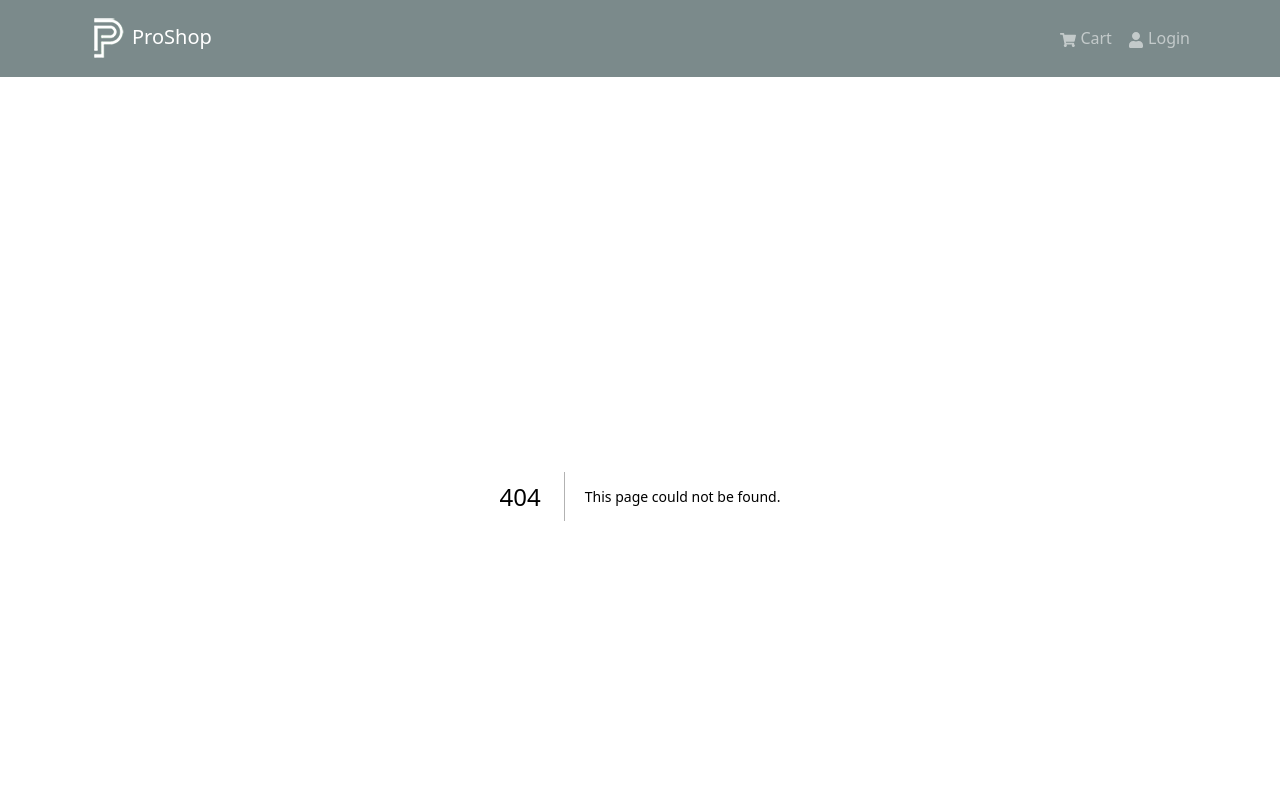
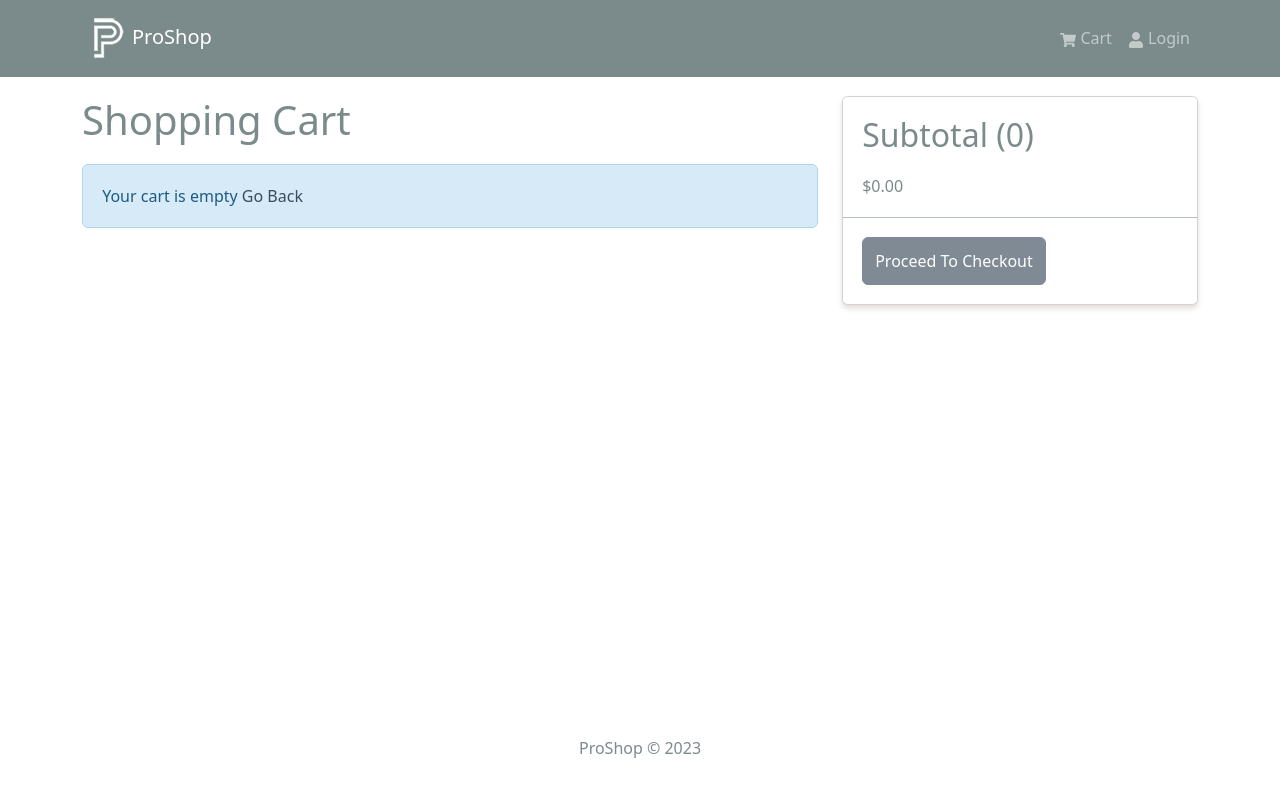
Before and after one commit to mahmood-kn/shop-fullstack, a Next.js app in the folder frontend/: page /cart in a window 1280 px wide. Before the commit this address had no page. Shown: the top 800 px of the page. Built offline with nearby package versions, Linux system fonts and the light colour scheme.

Commit message:
add cart screen

```diff
--- /dev/null
+++ b/frontend/src/app/cart/page.js
@@ -0,0 +1,14 @@
+import dynamic from 'next/dynamic';
+const CartScreen = dynamic(() => import('@/screens/CartScreen'), {
+  ssr: false,
+});
+
+const Page = ({ params }) => {
+  return (
+    <>
+      <CartScreen />
+    </>
+  );
+};
+
+export default Page;
--- /dev/null
+++ b/frontend/src/screens/CartScreen.jsx
@@ -0,0 +1,96 @@
+'use client';
+import {
+  Row,
+  Col,
+  ListGroup,
+  Form,
+  Button,
+  Card,
+  Image,
+} from 'react-bootstrap';
+import { FaTrash } from 'react-icons/fa';
+import Message from '@/components/Message';
+import { useDispatch, useSelector } from 'react-redux';
+import Link from 'next/link';
+import { addToCart } from '@/redux/slices/cartSlice';
+
+const CartScreen = () => {
+  const dispatch = useDispatch();
+  const { cartItems } = useSelector((state) => state.cart);
+  const addToCartHandler = (product, qty) => {
+    dispatch(addToCart({ ...product, qty }));
+  };
+  return (
+    <Row>
+      <Col md={8}>
+        <h1 style={{ marginBottom: '20px' }}>Shopping Cart</h1>
+        {cartItems.length === 0 ? (
+          <Message>
+            Your cart is empty <Link href='/'>Go Back</Link>
+          </Message>
+        ) : (
+          <ListGroup variant='flush'>
+            {cartItems.map((item) => (
+              <ListGroup.Item key={item._id}>
+                <Row>
+                  <Col md={2}>
+                    <Image src={item.image} alt={item.name} fluid />
+                  </Col>
+                  <Col md={3}>
+                    <Link href={`/products/${item._id}`}>{item.name}</Link>
+                  </Col>
+                  <Col md={2}>${item.price}</Col>
+                  <Col md={2}>
+                    {' '}
+                    <Form.Control
+                      as='select'
+                      value={item.qty}
+                      onChange={(e) =>
+                        addToCartHandler(item, Number(e.target.value))
+                      }>
+                      {[...Array(item.countInStock).keys()].map((x) => (
+                        <option key={x + 1} value={x + 1}>
+                          {x + 1}
+                        </option>
+                      ))}
+                    </Form.Control>
+                  </Col>
+                  <Col md={2}>
+                    <Button type='button' variant='light'>
+                      <FaTrash />
+                    </Button>
+                  </Col>
+                </Row>
+              </ListGroup.Item>
+            ))}
+          </ListGroup>
+        )}
+      </Col>
+      <Col md={4}>
+        <Card>
+          <ListGroup variant='flush'>
+            <ListGroup.Item>
+              <h2>
+                Subtotal ({cartItems.reduce((acc, item) => acc + item.qty, 0)})
+              </h2>
+              $
+              {cartItems
+                .reduce((acc, item) => acc + item.qty * item.price, 0)
+                .toFixed(2)}
+            </ListGroup.Item>
+            <ListGroup.Item>
+              <Button
+                type='button'
+                className='btn-block'
+                disabled={cartItems.length === 0}>
+                Proceed To Checkout
+              </Button>
+            </ListGroup.Item>
+          </ListGroup>
+        </Card>
+      </Col>
+    </Row>
+  );
+};
+
+export default CartScreen;
```
Also changed, not shown: frontend/src/app/cart/error.js (added, +23 -0 lines).
